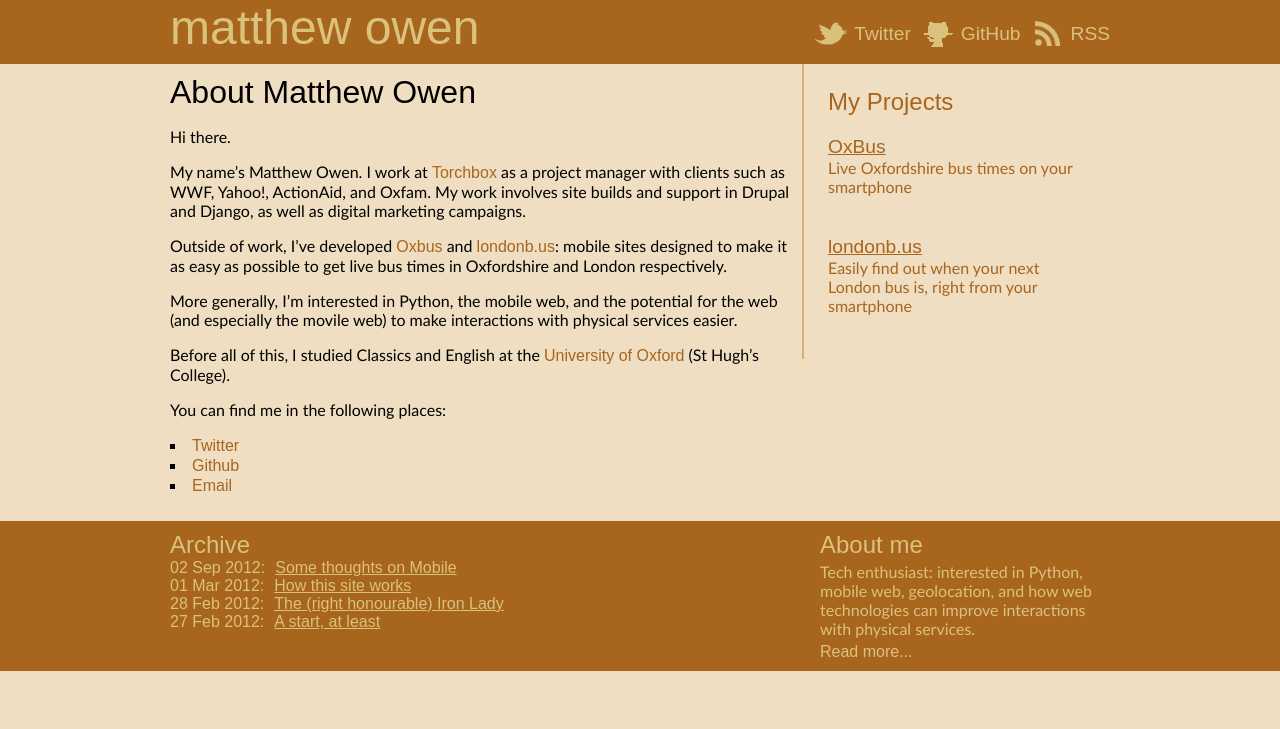
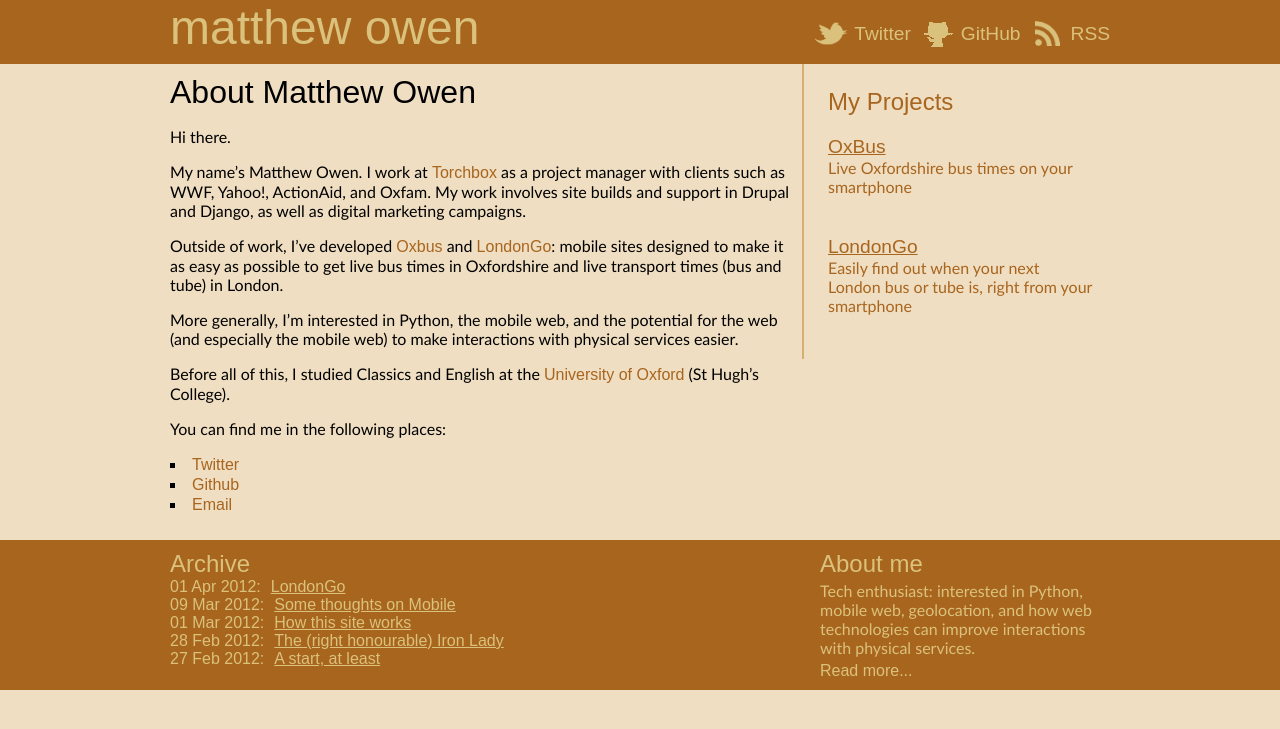
Before and after one commit to matthewowen/personal-site, a Jekyll site: the page built from about.markdown, in a window 1280 px wide. Shown: the top 729 px of the page. Built offline with Jekyll 4.4.1, drawn with Linux system fonts in a browser that asks for light colours; some web fonts are replaced; comment, search, counter and statistics services are not loaded.

Commit message:
new blogpost, minor tweaks to about page

```diff
--- a/_layouts/base.html
+++ b/_layouts/base.html
@@ -52,9 +52,9 @@
 						</a>
 					</li>
 					<li>
-						<a title="London bus times" href="http://londonb.us">
-							<h4>londonb.us</h4>
-							<p>Easily find out when your next London bus is, right from your smartphone</p>
+						<a title="London bus and tube times" href="http://www.londongo.net">
+							<h4>LondonGo</h4>
+							<p>Easily find out when your next London bus or tube is, right from your smartphone</p>
 						</a>
 					</li>
 				</ul>
--- a/_posts/2012-03-09-principles-of-mobile.markdown
+++ b/_posts/2012-03-09-principles-of-mobile.markdown
@@ -1,7 +1,7 @@
 ---
 layout: post
 title: Some thoughts on Mobile
-date: 2012-09-02T14:30:00.1Z
+date: 2012-03-09T14:30:00.1Z
 ---
 
 Last Wednesday, I spoke at [Oxford Geek Nights #25](http://oxford.geeknights.net/2012/feb-29th/) about [Oxbus: a mobile bus times site for Oxfordshire (that doesn't suck)](http://www.oxbus.co.uk).
--- /dev/null
+++ b/_posts/DRAFT2012-03-25-tweetswarm.markdown
@@ -0,0 +1,5 @@
+---
+layout: post
+title: TweetSwarm
+date: 2012-03-25T10:30:00.1Z
+---
--- a/about.markdown
+++ b/about.markdown
@@ -9,9 +9,9 @@
 
 My name's Matthew Owen. I work at [Torchbox](http://www.torchbox.com "Torchbox") as a project manager with clients such as WWF, Yahoo!, ActionAid, and Oxfam. My work involves site builds and support in Drupal and Django, as well as digital marketing campaigns.
 
-Outside of work, I've developed [Oxbus](http://www.oxbus.co.uk "Live Oxfordshire bus times") and [londonb.us](http://londonb.us "Live London bus times"): mobile sites designed to make it as easy as possible to get live bus times in Oxfordshire and London respectively.
+Outside of work, I've developed [Oxbus](http://www.oxbus.co.uk "Live Oxfordshire bus times") and [LondonGo](http://www.londongo.net "Live London bus and tube times"): mobile sites designed to make it as easy as possible to get live bus times in Oxfordshire and live transport times (bus and tube) in London.
 
-More generally, I'm interested in Python, the mobile web, and the potential for the web (and especially the movile web) to make interactions with physical services easier.
+More generally, I'm interested in Python, the mobile web, and the potential for the web (and especially the mobile web) to make interactions with physical services easier.
 
 Before all of this, I studied Classics and English at the [University of Oxford](http://ox.ac.uk) (St Hugh's College).
 
```
Also changed, not shown: _posts/2012-04-01-LondonGo.markdown (added, +13 -0 lines), _posts/DRAFT2012-03-20-the-art-of-fielding.markdown (added, +16 -0 lines), _posts/DRAFT2012_03_03-oxbus.markdown (+9 -7 lines).
